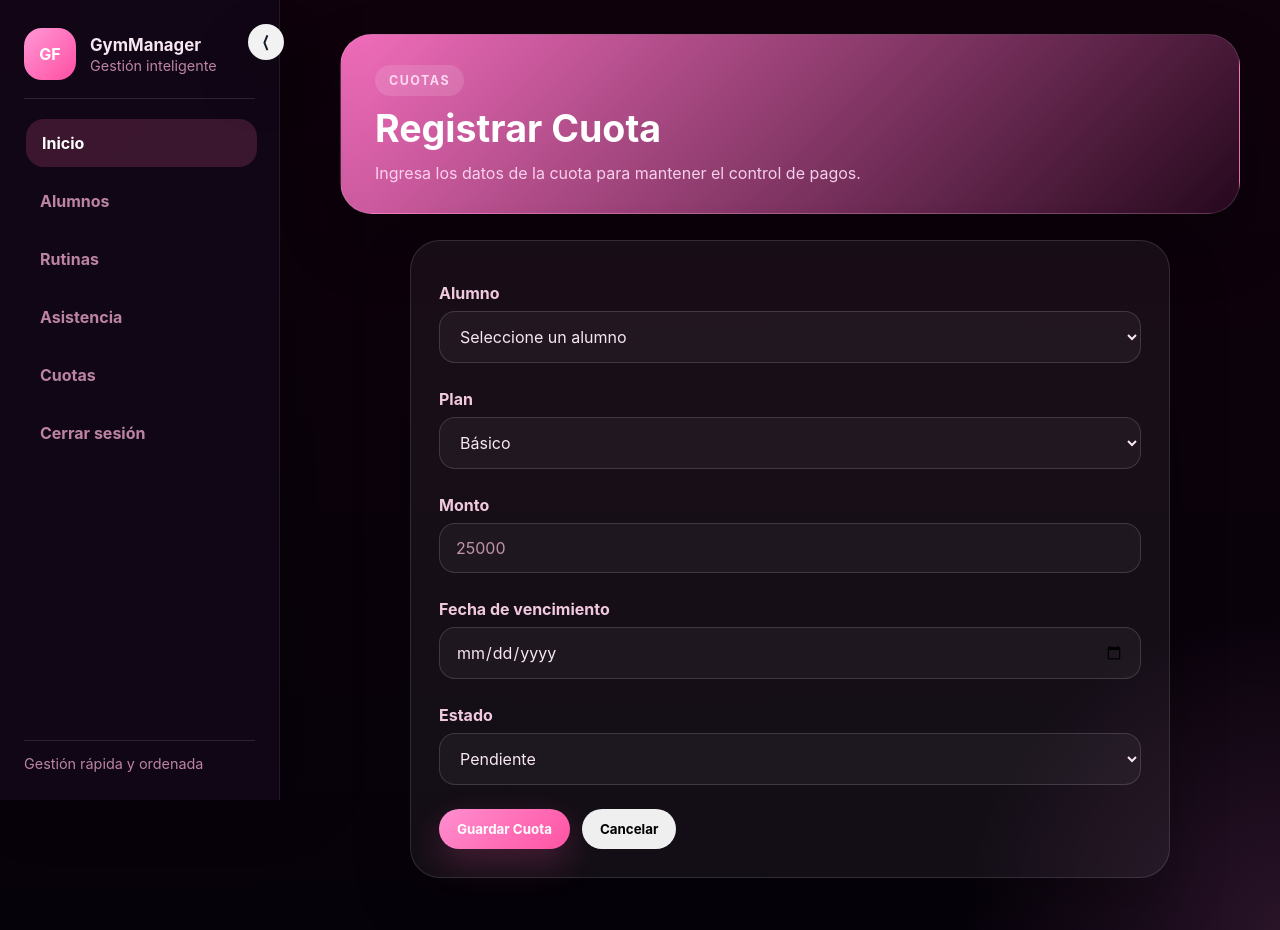
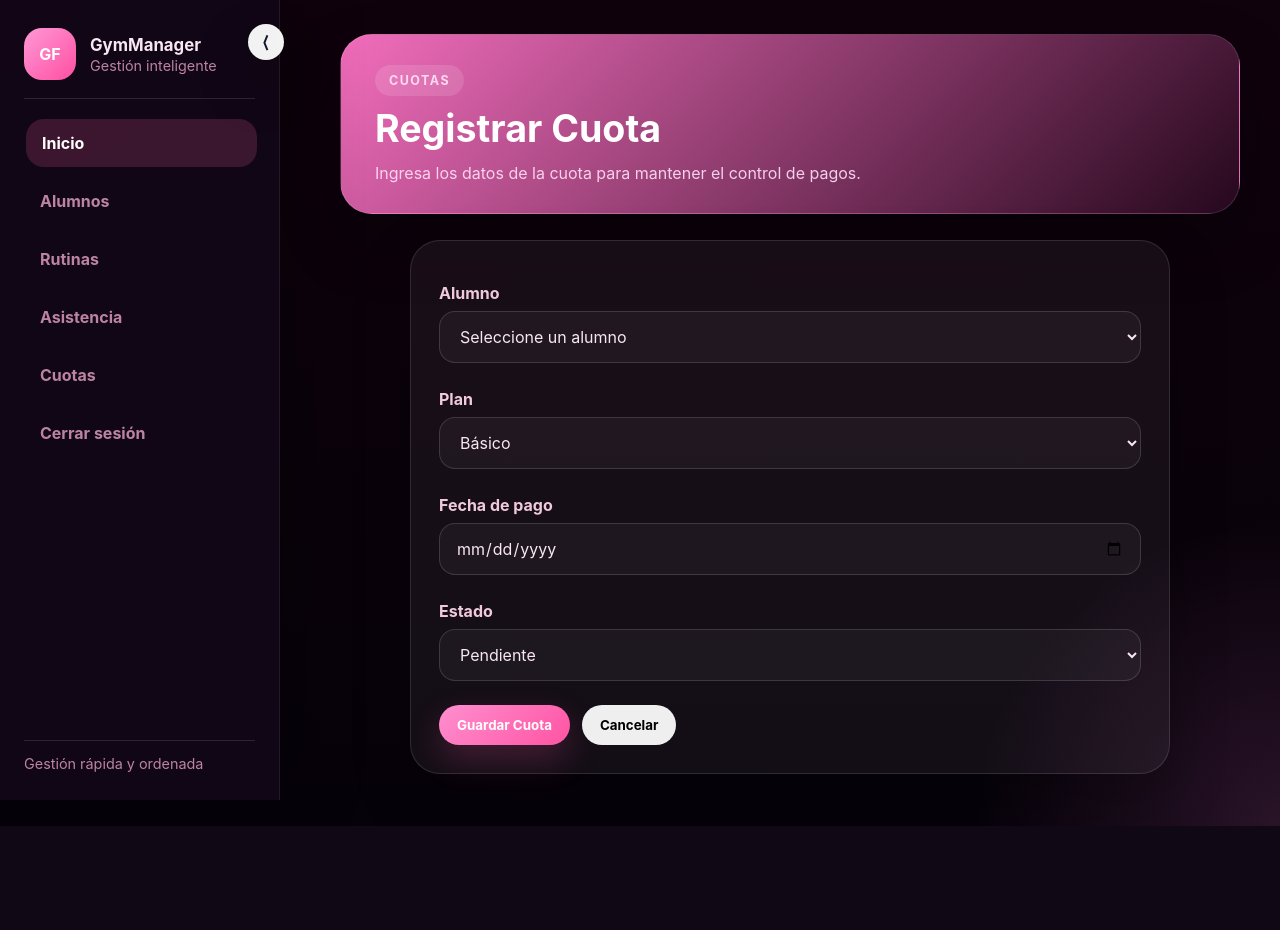
Before and after one commit to annitabromberg/gymmanager, a Flask app: page /agregar_cuota in a window 1280 px wide. After the commit the page ends 826 px from the top, so only its background shows below. Run offline with Flask 3, Linux system fonts and the light colour scheme; the visitor is signed in with stand-in values (Sample User, id 1).

Commit message:
cambio cuotas fecha de pago

```diff
--- a/cuotas.json
+++ b/cuotas.json
@@ -14,5 +14,14 @@
         "monto": "25000",
         "vencimiento": "2026-08-10",
         "estado": "Pendiente"
+    },
+    {
+        "id": 3,
+        "alumno": "Josefina",
+        "plan": "Premium",
+        "monto": 50000,
+        "fecha_pago": "2026-07-14",
+        "vencimiento": "2026-08-13",
+        "estado": "Pagada"
     }
 ]
--- a/gymmanager_app/routes.py
+++ b/gymmanager_app/routes.py
@@ -17,6 +17,7 @@ from .data import (
     guardar_cuotas,
     guardar_rutinas,
 )
+from datetime import datetime, timedelta
 
 main = Blueprint("main", __name__)
 
@@ -207,6 +208,7 @@ def cuotas():
 @main.route("/agregar_cuota", methods=["GET", "POST"])
 def agregar_cuota():
     """Agrega una nueva cuota para un alumno."""
+
     redirect_result = requiere_login()
     if redirect_result is not None:
         return redirect_result
@@ -215,25 +217,51 @@ def agregar_cuota():
     alumnos = cargar_alumnos()
 
     if request.method == "POST":
+
+        # Generar ID
         if cuotas:
             nuevo_id = max(c["id"] for c in cuotas) + 1
         else:
             nuevo_id = 1
 
+        # Obtener el plan
+        plan = request.form["plan"]
+
+        # Asignar monto automáticamente
+        if plan == "Básico":
+            monto = 35000
+        elif plan == "Premium":
+            monto = 50000
+        else:
+            monto = 60000
+
+        # Obtener fecha de pago
+        fecha_pago = request.form["fecha_pago"]
+
+        # Calcular vencimiento (+30 días)
+        fecha = datetime.strptime(fecha_pago, "%Y-%m-%d")
+        vencimiento = fecha + timedelta(days=30)
+
+        # Crear la cuota
         nueva = {
             "id": nuevo_id,
             "alumno": request.form["alumno"],
-            "plan": request.form["plan"],
-            "monto": request.form["monto"],
-            "vencimiento": request.form["vencimiento"],
-            "estado": request.form["estado"],
+            "plan": plan,
+            "monto": monto,
+            "fecha_pago": fecha_pago,
+            "vencimiento": vencimiento.strftime("%Y-%m-%d"),
+            "estado": request.form["estado"]
         }
 
         cuotas.append(nueva)
         guardar_cuotas(cuotas)
+
         return redirect("/cuotas")
 
-    return render_template("formulario_cuota.html", alumnos=alumnos)
+    return render_template(
+        "formulario_cuota.html",
+        alumnos=alumnos
+    )
 
 
 @main.route("/editar_cuota/<int:id>", methods=["GET", "POST"])
--- a/templates/formulario_cuota.html
+++ b/templates/formulario_cuota.html
@@ -42,21 +42,13 @@
 
         </select>
 
-        <label>Monto</label>
 
-        <input
-            type="number"
-            name="monto"
-            placeholder="25000"
-            value="{{ cuota.monto if cuota else '' }}"
-            required>
-
-        <label>Fecha de vencimiento</label>
+        <label>Fecha de pago</label>
 
         <input
             type="date"
-            name="vencimiento"
-            value="{{ cuota.vencimiento if cuota else '' }}"
+            name="fecha_pago"
+            value="{{ cuota.fecha_pago if cuota else '' }}"
             required>
 
         <label>Estado</label>
```
Also changed, not shown: templates/cuotas.html (+7 -3 lines).
